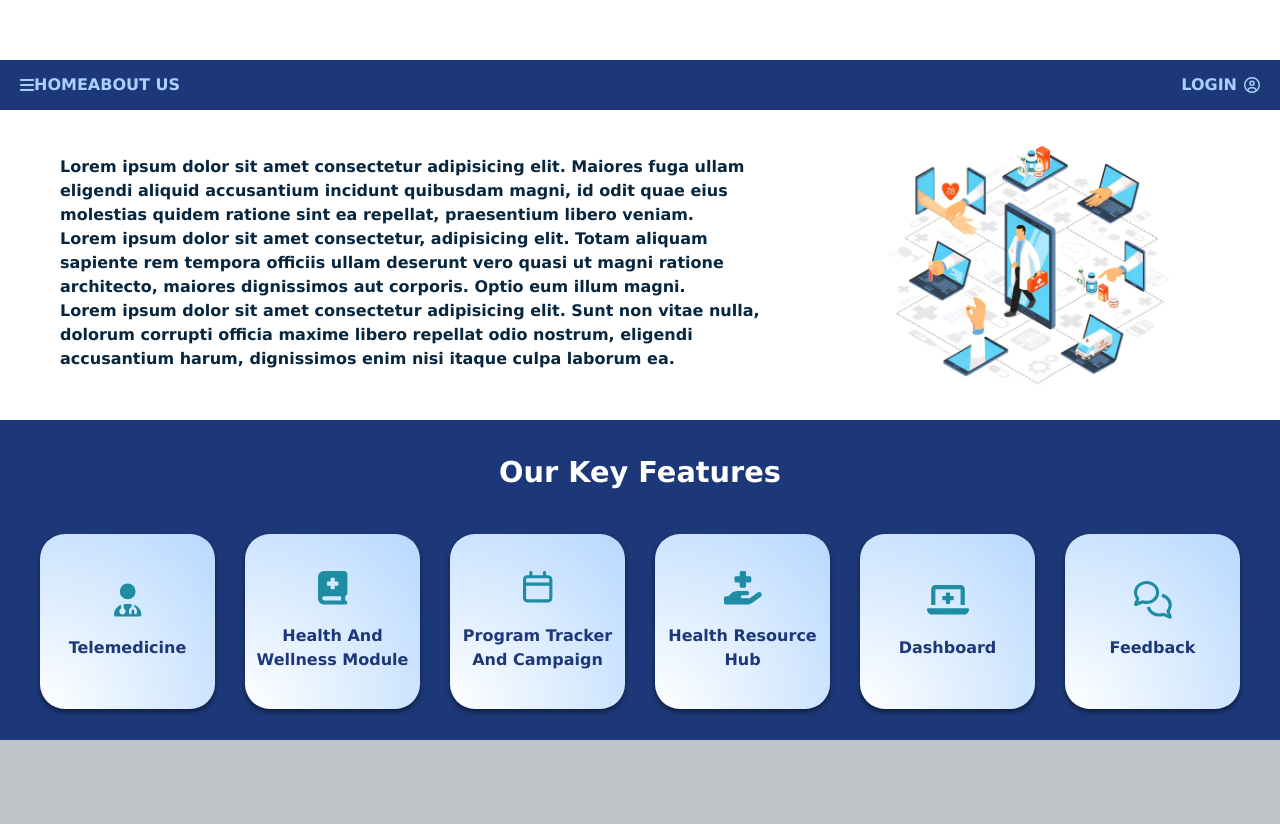
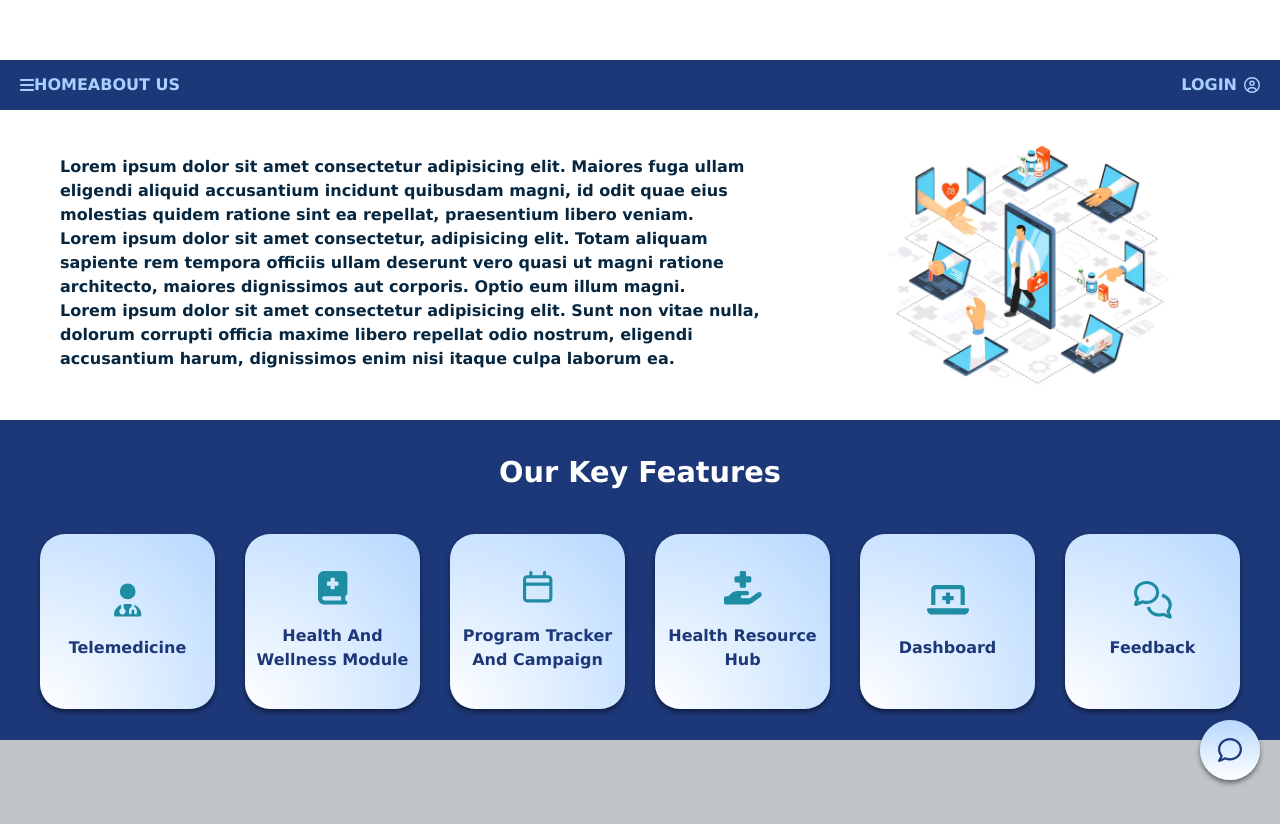
Before and after one commit to adityadebnath009/HackHeritage2k25, a React (Vite) app in the folder frontend/: page / in a window 1280 px wide. Shown: the top 824 px of the page. Built offline with nearby package versions, Linux system fonts and the light colour scheme.

Commit message:
Footer Chatbot Option added

```diff
--- a/frontend/src/components/Home.jsx
+++ b/frontend/src/components/Home.jsx
@@ -14,6 +14,7 @@ import {
 import {
     faCalendar,
     faComments,
+    faComment,
     faCircleUser,
 } from "@fortawesome/free-regular-svg-icons";
 
@@ -106,6 +107,13 @@ class Home extends React.Component {
 
                         <div className="test"></div>
                     </div>
+                    <footer>
+                        <div className="footer-chat">
+                            <div className="footer-chat-content">
+                                <FontAwesomeIcon icon={faComment} />
+                            </div>
+                        </div>
+                    </footer>
                 </main>
             </>
         );
--- a/frontend/src/components/style.css
+++ b/frontend/src/components/style.css
@@ -153,3 +153,30 @@
     width: auto;
     background-color: #c0c4c8;
 }
+
+/* Footer Chat */
+.footer-chat {
+    display: flex;
+    align-items: center;
+    justify-content: center;
+    position: fixed;
+    bottom: 20px;
+    right: 20px;
+    height: 60px;
+    width: 60px;
+    background: linear-gradient(#b6d8ff, #ffffff);
+    box-shadow: 0 3px 5px rgba(0, 0, 0, 0.475);
+    color: #1d3878;
+    font-size: 1.5rem;
+    font-weight: bold;
+    border: none;
+    border-radius: 50%;
+    z-index: 1000;
+}
+
+.footer-chat-content {
+    display: flex;
+    align-items: center;
+    justify-content: space-evenly;
+    text-align: center;
+}
```
